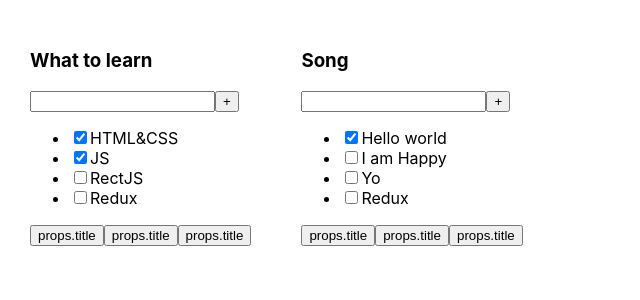
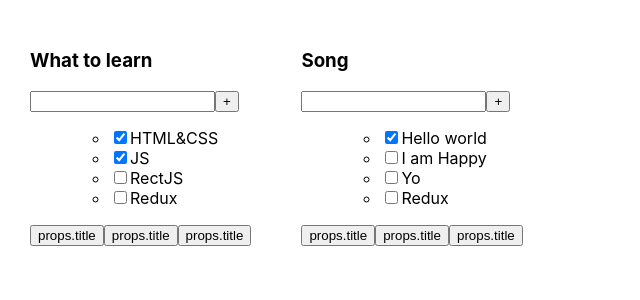
Before and after one commit to XAlexandrX/Todolist, a React (Create React App) app: page / in a window 1280 px wide. Shown: the top 300 px of the page, without its empty margins (0-640 px from the left). Built offline with nearby package versions, Linux system fonts and the light colour scheme.

Commit message:
modified files

```diff
--- a/src/Todolist.tsx
+++ b/src/Todolist.tsx
@@ -15,14 +15,20 @@ type TodolistPropsType = {
 }
 
 export const Todolist = (props: TodolistPropsType) => {
-    const tasksList: Array<JSX.Element> = props.tasks.map((t: TasksType) => {
+
+    let tasksList = props.tasks.length === 0
+        ? <div>ВАш список дел пуст</div>
+        : <ul>
+            {
+                props.tasks.map((t: TasksType) => {
                     return (
                         <li>
-                <input type="checkbox" checked={t.isDone} />
+                            <input type="checkbox" checked={t.isDone}/>
                             <span>{t.title}</span>
                         </li>
                     )
-    })
+                })}
+        </ul>
 
                 return (
                 <div className="todolist">
@@ -37,9 +43,10 @@ export const Todolist = (props: TodolistPropsType) => {
     <div>
         <Button title="All"/>
         <Button title="Active"/>
-                <Button title="Completed" />
+        <Button title="Completed"/>
     </div>
 
 </div>
-    );
+)
+    ;
 };
```
Lines whose indentation alone changed are shown as unchanged.
